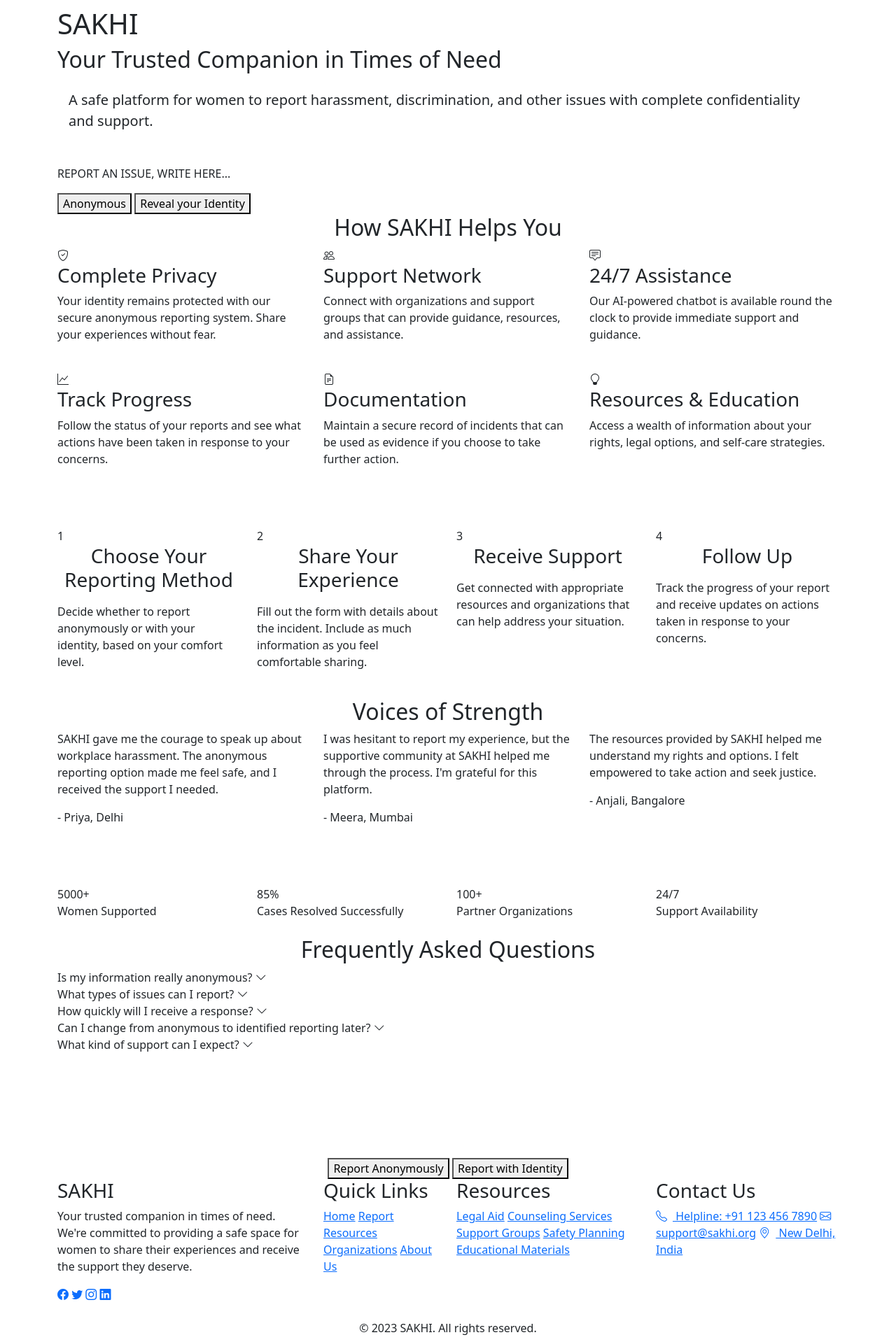
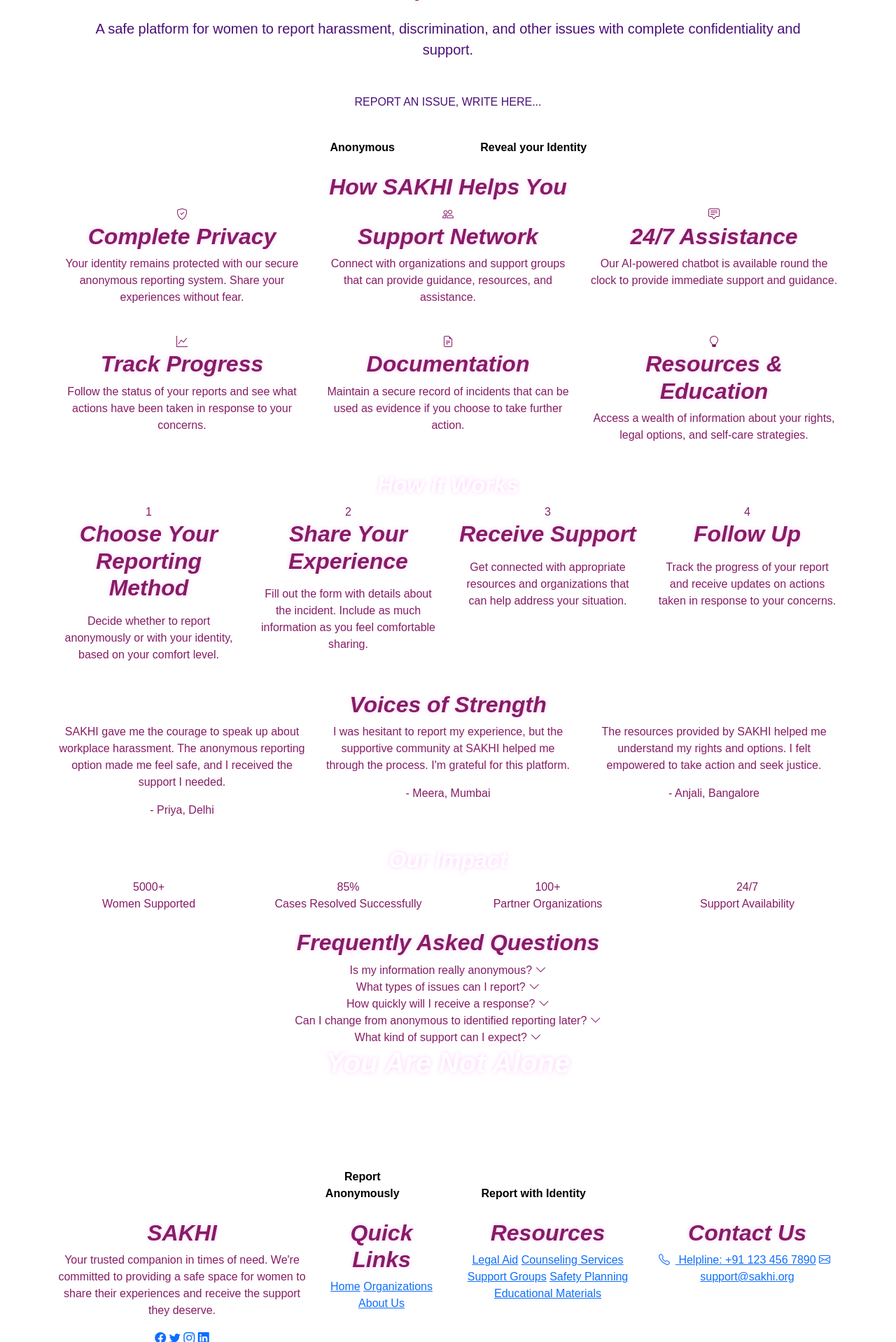
Before and after one commit to nehachaudhari20/She_Solves_EmpowHER, a Python web app: template templates/home.html in a window 1280 px wide. Shown: the part 316-2234 px from the top of the page at 70% size. Run offline with Jinja, Linux system fonts and the light colour scheme; the template is opened without the code that fills it, so the values that code supplies are empty.

Commit message:
Update home.html

```diff
--- a/templates/home.html
+++ b/templates/home.html
@@ -6,7 +6,7 @@
     <title>SAKHI - Your Trusted Companion</title>
     <link href="https://cdn.jsdelivr.net/npm/bootstrap@5.3.0/dist/css/bootstrap.min.css" rel="stylesheet">
     <link rel="stylesheet" href="https://cdn.jsdelivr.net/npm/bootstrap-icons/font/bootstrap-icons.css">
-    <link rel="stylesheet" href="home2.css">
+    <link rel="stylesheet" href="home.css">
 </head>
 <body>
     <nav class="navbar navbar-expand-lg d-flex align-items-center">
@@ -19,14 +19,16 @@
             </button>
             <div class="collapse navbar-collapse" id="navbarNav">
                 <ul class="navbar-nav">
-                    <li class="nav-item"><a class="nav-link" href="#">HOME</a></li>
+                    <li class="nav-item"><a class="nav-link" href="home.html">HOME</a></li>
                     <li class="nav-item"><a class="nav-link" href="#">ORGANISATIONS</a></li>
                     <li class="nav-item"><a class="nav-link" href="#">ABOUT US</a></li>
                 </ul>
             </div>
-            <button class="chatbot-btn">
-                <i class="bi bi-chat"></i> Chat
-            </button>
+            <a href="chatbot.html">
+                <button class="chatbot-btn">
+                    <i class="bi bi-chat"></i> Chat
+                </button>
+            </a>
         </div>
     </nav>
 
@@ -34,11 +36,11 @@
     <div class="container hero-content">
         <h1>SAKHI</h1>
         <h2 class="mb-4">Your Trusted Companion in Times of Need</h2>
-        <p class="mb-5 fs-5 px-3">A safe platform for women to report harassment, discrimination, and other issues with complete confidentiality and support.</p>
-        <p class="report-text mb-3">REPORT AN ISSUE, WRITE HERE...</p>
+        <p class="mb-5 fs-5 px-3" style="color: #490e77;">A safe platform for women to report harassment, discrimination, and other issues with complete confidentiality and support.</p>
+        <p class="report-text mb-3" style="color: #490e77;">REPORT AN ISSUE, WRITE HERE...</p>
         <div>
             <a href="form.html"><button class="btn-custom">Anonymous</button></a>
-            <a href="sign-in.html"><button class="btn-custom1">Reveal your Identity</button></a>
+            <a href="sign.html"><button class="btn-custom1">Reveal your Identity</button></a>
         </div>
     </div>
 
@@ -263,7 +265,7 @@
             <p class="mb-5 fs-5" style="color: white;">Take the first step towards healing and justice. Your voice matters.</p>
             <div>
                 <a href="form.html"><button class="btn-custom">Report Anonymously</button></a>
-                <a href="sign-in.html"><button class="btn-custom1">Report with Identity</button></a>
+                <a href="sign.html"><button class="btn-custom1">Report with Identity</button></a>
             </div>
         </div>
     </section>
@@ -286,8 +288,6 @@
                     <h3 class="footer-title">Quick Links</h3>
                     <div class="footer-links">
                         <a href="#">Home</a>
-                        <a href="#">Report</a>
-                        <a href="#">Resources</a>
                         <a href="#">Organizations</a>
                         <a href="#">About Us</a>
                     </div>
@@ -307,16 +307,14 @@
                     <div class="footer-links">
                         <a href="tel:+911234567890"><i class="bi bi-telephone me-2"></i> Helpline: +91 123 456 7890</a>
                         <a href="mailto:support@sakhi.org"><i class="bi bi-envelope me-2"></i> support@sakhi.org</a>
-                        <a href="#"><i class="bi bi-geo-alt me-2"></i> New Delhi, India</a>
                     </div>
                 </div>
             </div>
             <div class="text-center copyright">
-                <p>&copy; 2023 SAKHI. All rights reserved.</p>
+                <p>&copy; 2025 SAKHI. All rights reserved.</p>
             </div>
         </div>
     </footer>
-
     <script src="https://cdn.jsdelivr.net/npm/bootstrap@5.3.0/dist/js/bootstrap.bundle.min.js"></script>
     <script src="home2.js"></script>
 </body>
```
